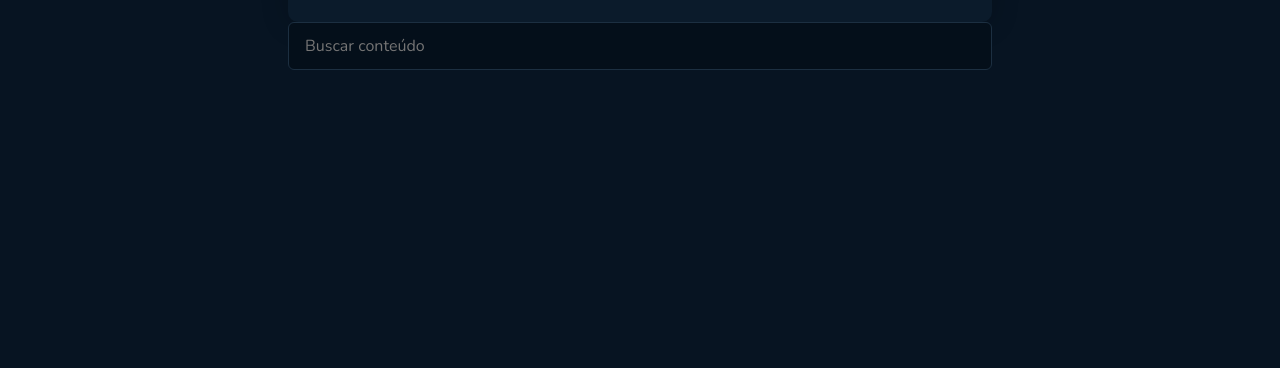
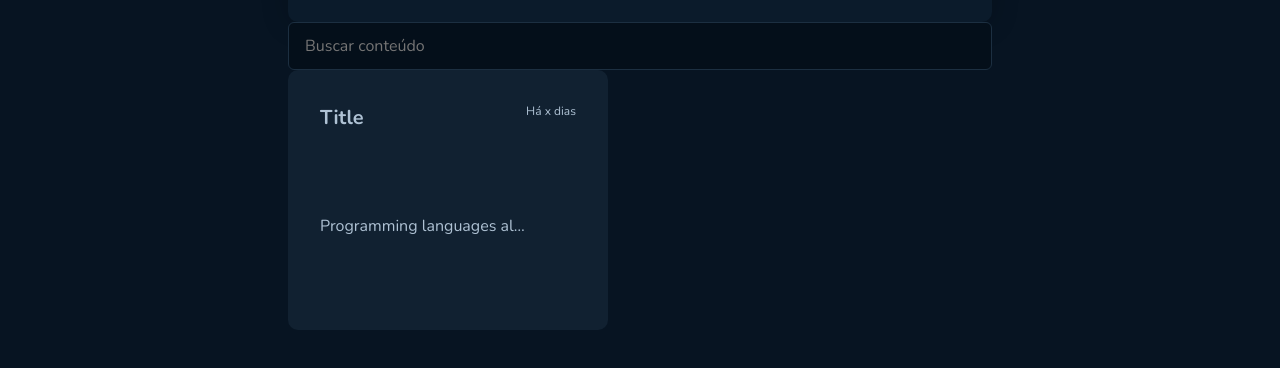
Before and after one commit to brunaporato/github-blog, a React (Vite) app: page / in a window 1280 px wide. Shown: the part 406-774 px from the top of the page. Built offline with nearby package versions, Linux system fonts and the light colour scheme.

Commit message:
inprogress: postcard component

```diff
--- /dev/null
+++ b/src/pages/Blog/components/PostCard/index.tsx
@@ -0,0 +1,22 @@
+import { PostCardContainer } from './styles'
+
+export function PostCard() {
+  return (
+    <PostCardContainer>
+      <h1>Title</h1>
+      <span>Há x dias</span>
+      <p>
+        Programming languages all have built-in data structures, but these often
+        differ from one language to another. This article attempts to list the
+        built-in data structures available in JavaScript and what properties
+        they have. These can be used to build other data structures. Wherever
+        possible, comparisons with other languages are drawn. Dynamic typing
+        JavaScript is a loosely typed and dynamic language. Variables in
+        JavaScript are not directly associated with any particular value type,
+        and any variable can be assigned (and re-assigned) values of all types:
+        let foo = 42; // foo is now a number foo = bar; // foo is now a string
+        foo = true; // foo is now a boolean
+      </p>
+    </PostCardContainer>
+  )
+}
--- /dev/null
+++ b/src/pages/Blog/components/PostCard/styles.ts
@@ -0,0 +1,43 @@
+import styled from 'styled-components'
+
+export const PostCardContainer = styled.div`
+  background: ${(props) => props.theme['base-post']};
+  border-radius: 10px;
+  padding: 2rem;
+
+  height: 16.25rem;
+  width: 20rem;
+
+  flex-shrink: 0;
+
+  display: grid;
+  grid-template-areas:
+    'title time'
+    'content content';
+  row-gap: 1.25rem;
+
+  h1 {
+    font-size: 1.25rem;
+    line-height: 160%;
+  }
+
+  span {
+    font-size: 0.75rem;
+    line-height: 160%;
+  }
+
+  /*
+    TODO: descobrir como deixar o texto com "..."
+    ao final mesmo quebrando as linhas
+  */
+
+  p {
+    flex-shrink: 0;
+    max-width: 22rem;
+    max-height: 7rem;
+
+    text-overflow: ellipsis;
+    white-space: nowrap;
+    overflow: hidden;
+  }
+`
--- a/src/pages/Blog/index.tsx
+++ b/src/pages/Blog/index.tsx
@@ -1,3 +1,4 @@
+import { PostCard } from './components/PostCard'
 import { ProfileCard } from './components/ProfileCard'
 import { SearchInput } from './components/SearchInput'
 import { BlogContainer } from './styles'
@@ -7,6 +8,7 @@ export function Blog() {
     <BlogContainer>
       <ProfileCard />
       <SearchInput />
+      <PostCard />
     </BlogContainer>
   )
 }
```
